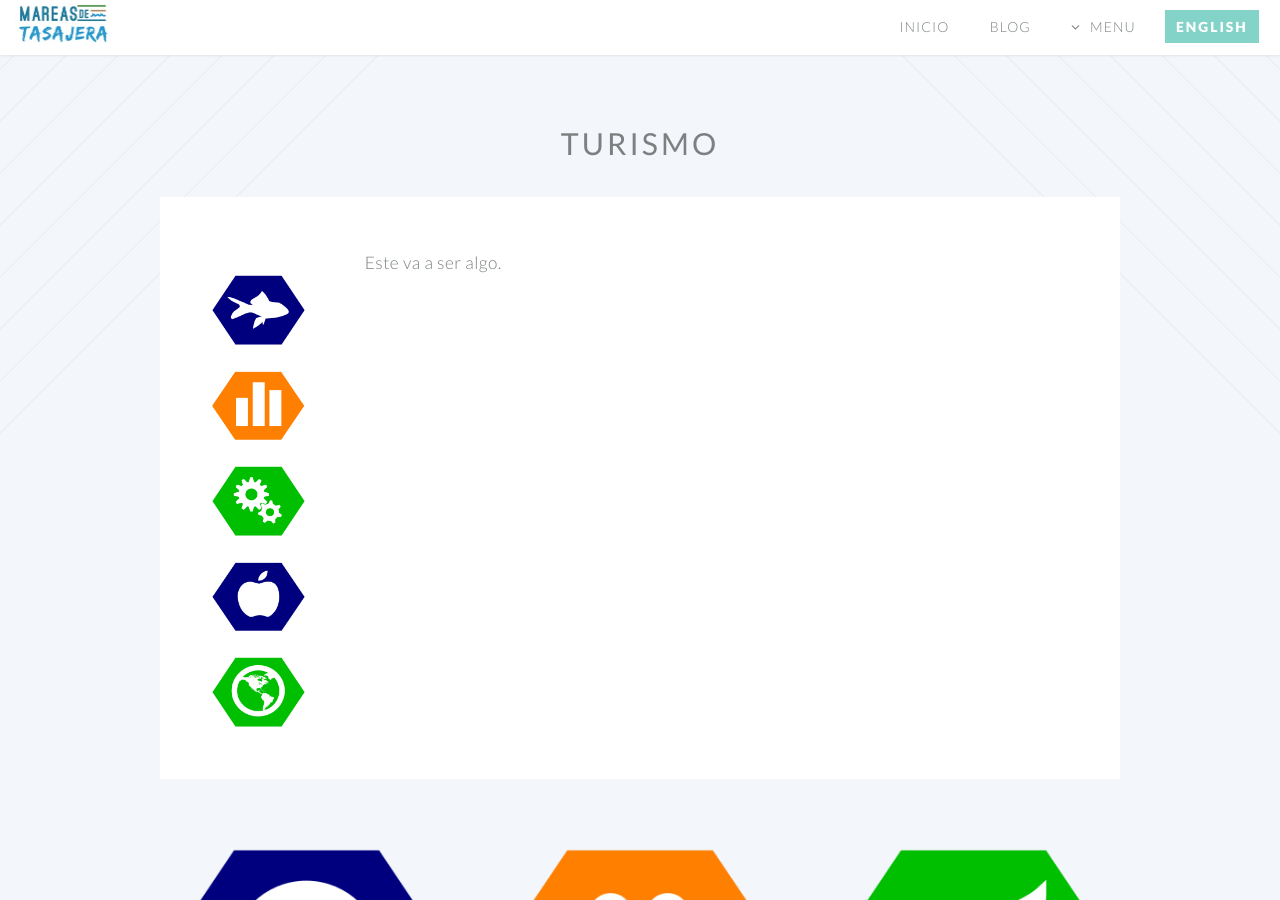
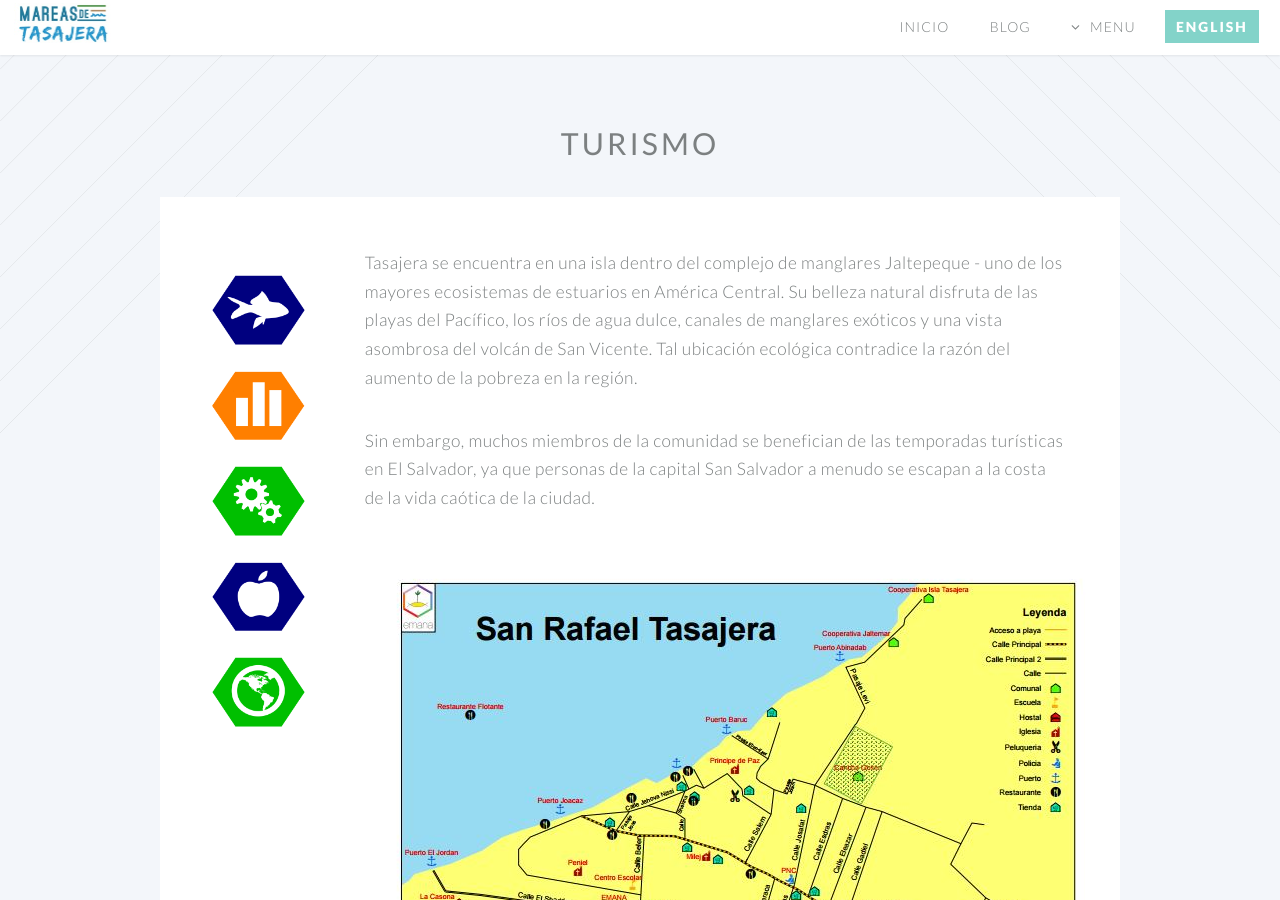
Before and after one commit to danteo90/danteo90.github.io, a Jekyll site: the page turismo.html, which Jekyll copies as it is, in a window 1280 px wide and 900 px high. Built offline with Jekyll 4.4.1, drawn with Linux system fonts in a browser that asks for light colours.

Commit message:
Update turismo.html

```diff
--- a/turismo.html
+++ b/turismo.html
@@ -134,7 +134,8 @@
 								<!-- Content -->
 									<div class="content">
 										<section>
-												<p>Este va a ser algo.</p>
+												<p>Tasajera se encuentra en una isla dentro del complejo de manglares Jaltepeque - uno de los mayores ecosistemas de estuarios en América Central. Su belleza natural disfruta de las playas del Pacífico, los ríos de agua dulce, canales de manglares exóticos y una vista asombrosa del volcán de San Vicente. Tal ubicación ecológica contradice la razón del aumento de la pobreza en la región.</p> <p>Sin embargo, muchos miembros de la comunidad se benefician de las temporadas turísticas en El Salvador, ya que personas de la capital San Salvador a menudo se escapan a la costa de la vida caótica de la ciudad.</p>
+												<a href="https://drive.google.com/file/d/0B4DV-KJrQCO_ZG9TRTlFa0VMenM/view" target="_blank"><img src="/images/tourist_map.JPG"/></a>
 										</section>
 									</div>
 
```
